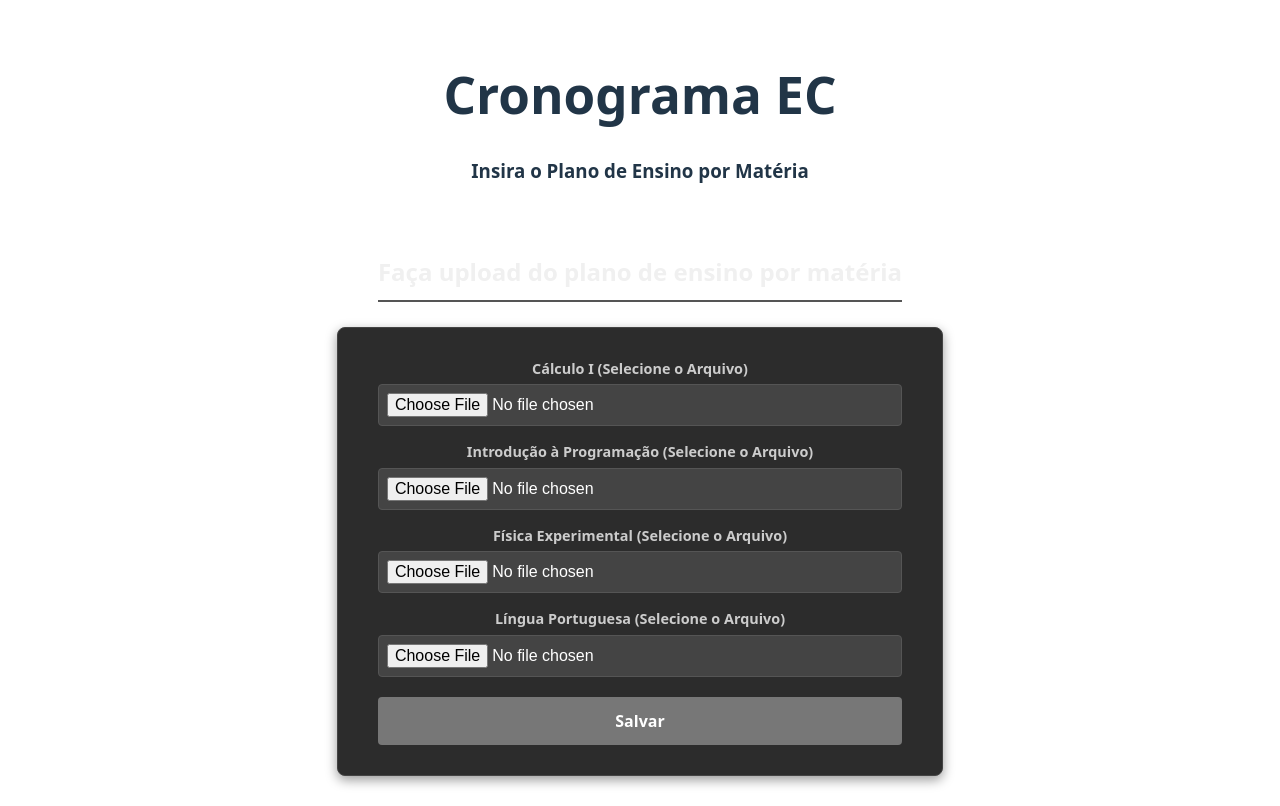
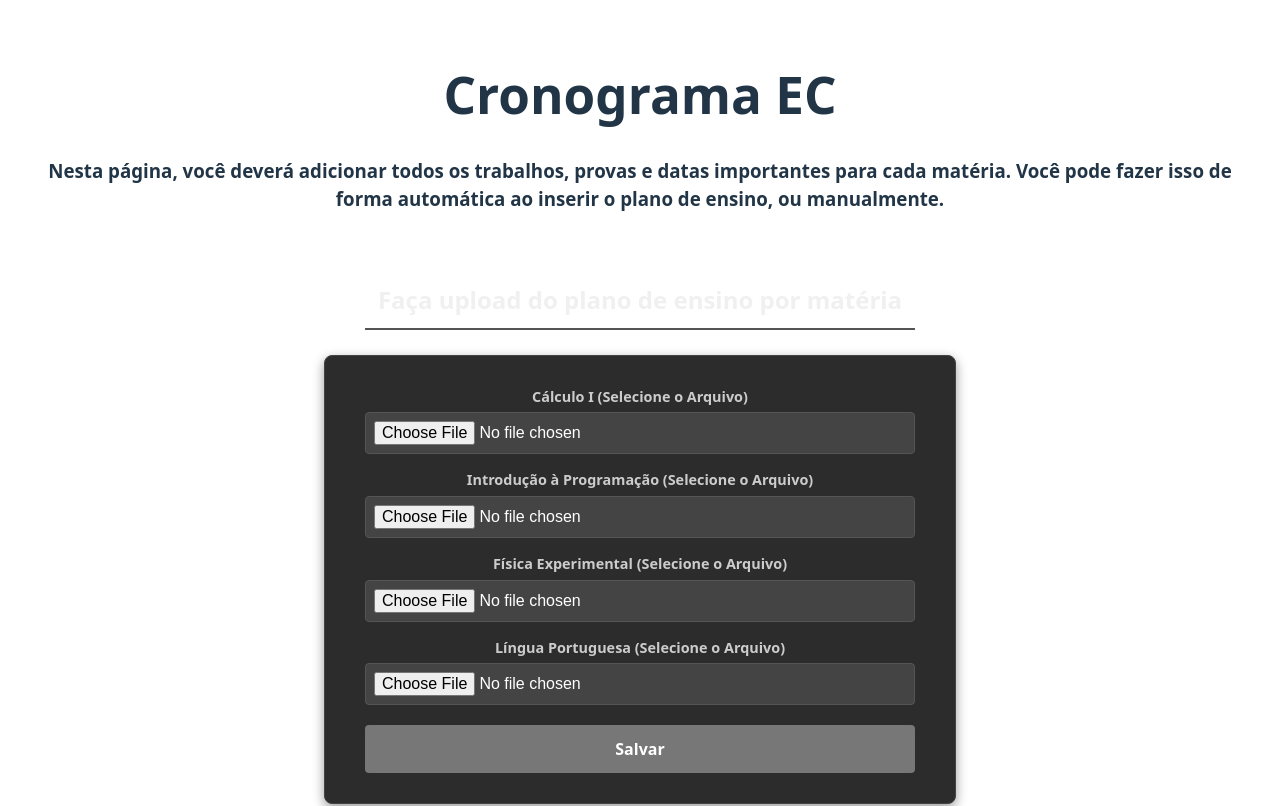
Before and after one commit to ana-borowsky/cronograma-educacional-react, a React app in the folder frontend/: page /syllabus in a window 1280 px wide. Shown: the top 806 px of the page. Built offline with nearby package versions, Linux system fonts and the light colour scheme; the HTML template or start-up script is replaced by a standard one.

Commit message:
Altera subtitulo da página de plano de ensino

```diff
--- a/frontend/src/pages/Syllabus.jsx
+++ b/frontend/src/pages/Syllabus.jsx
@@ -3,7 +3,7 @@ import { Link } from "react-router-dom"
 
 const Syllabus = () => {
   return (
-    <Layout subtitle="Insira o Plano de Ensino por Matéria">
+    <Layout subtitle="Nesta página, você deverá adicionar todos os trabalhos, provas e datas importantes para cada matéria. Você pode fazer isso de forma automática ao inserir o plano de ensino, ou manualmente.">
       <div className="syllabus-container">
 
         <h2>Faça upload do plano de ensino por matéria</h2>
```
